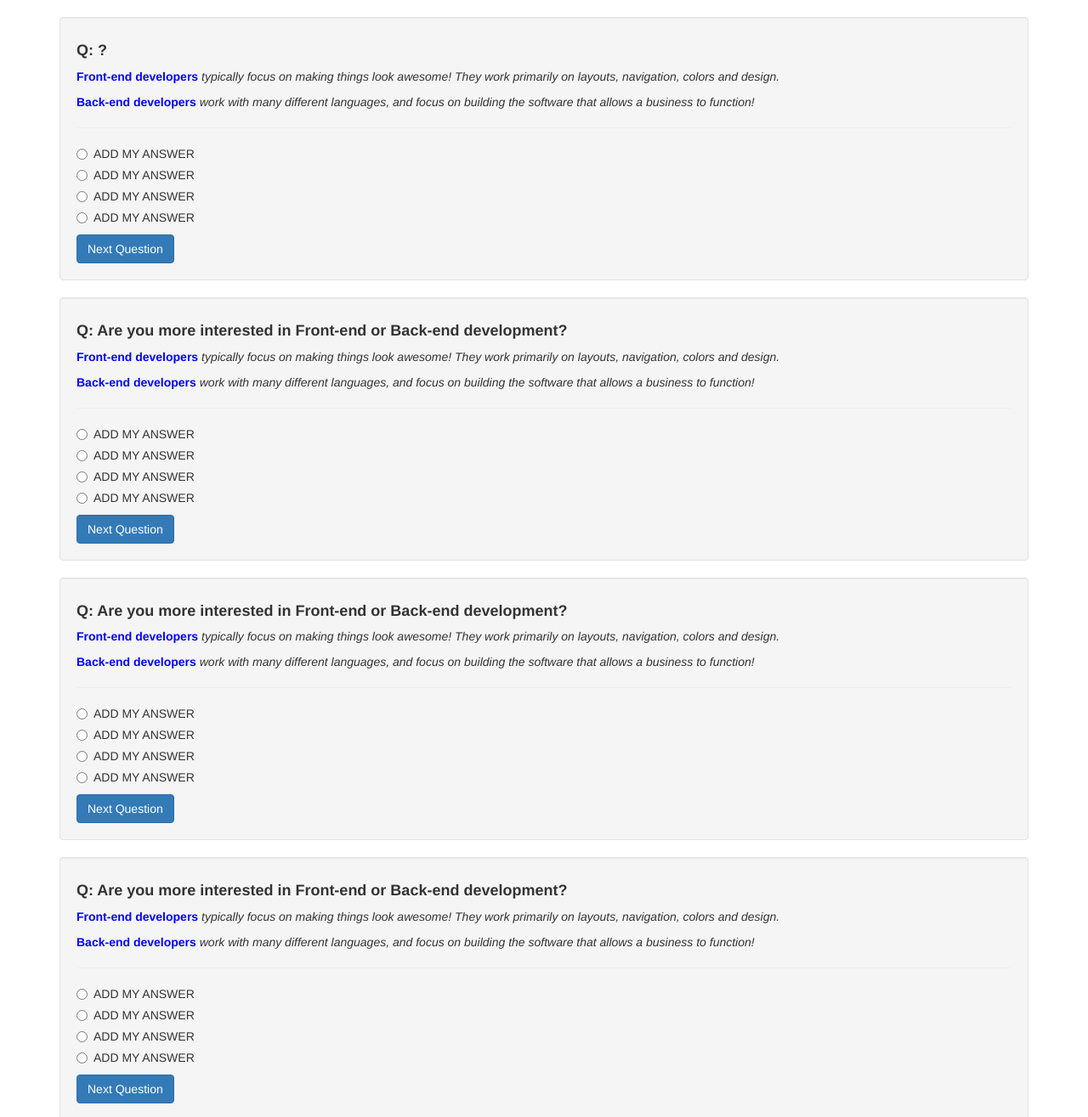
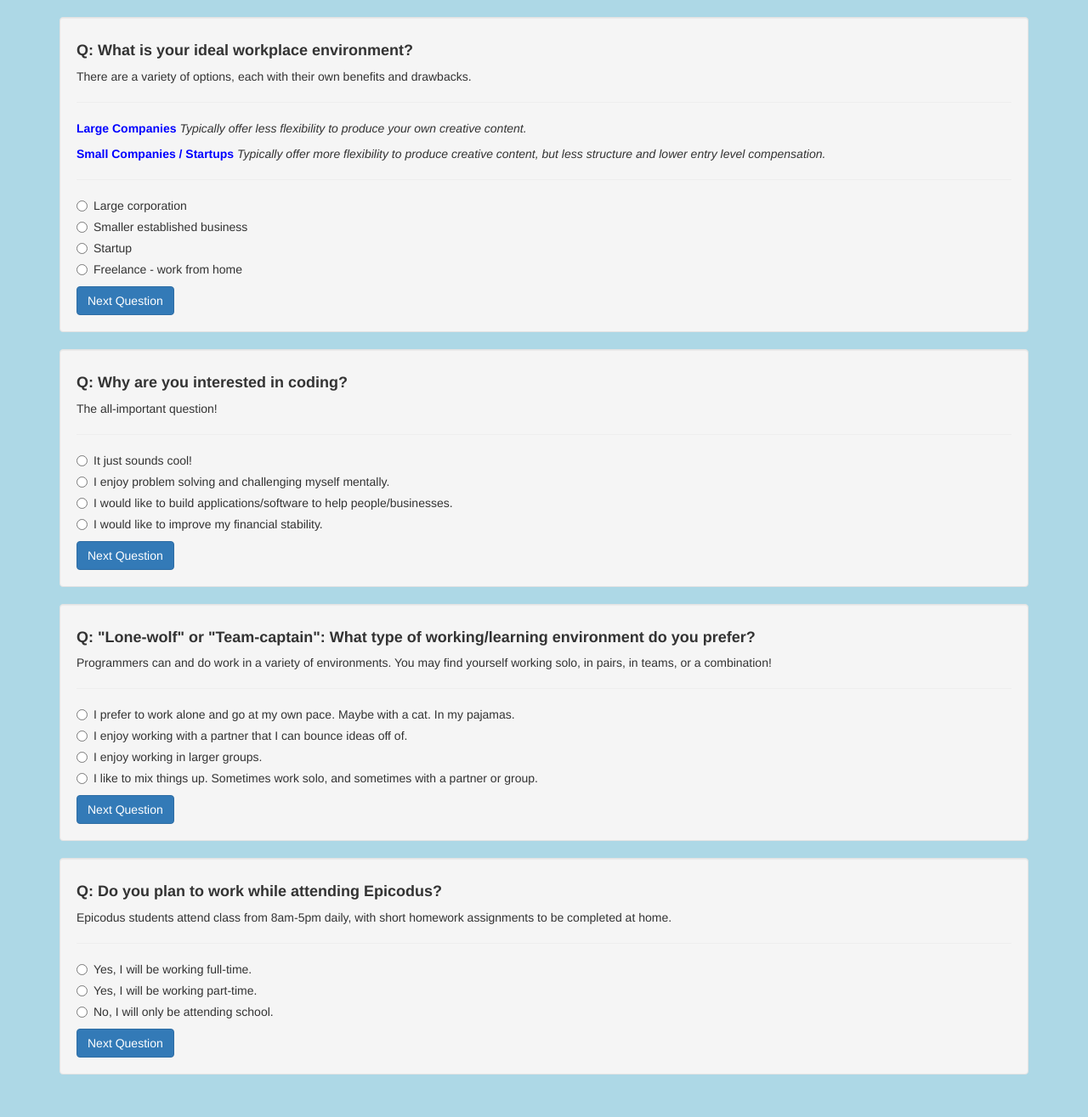
Before and after one commit to ebby89/Portfolio-Week-2, a plain HTML site: page index.html in a window 1280 px wide. Shown: the part 721-2036 px from the top of the page at 85% size. After the commit the page ends 2006 px from the top, so only its background shows below. Drawn offline with Linux system fonts and the light colour scheme.

Commit message:
Update questions. Assign values to each response. Add background styling.

```diff
--- a/css/styles.css
+++ b/css/styles.css
@@ -1,3 +1,7 @@
+body {
+  background-color: lightblue;
+}
+
 .center {
   text-align: center;
 }
--- a/index.html
+++ b/index.html
@@ -42,13 +42,13 @@
           <hr>
           <div class="radio">
             <label>
-              <input type="radio" name="frontBack" value="1">
+              <input type="radio" name="frontBack" value="2">
               Front-end Development
             </label>
           </div>
           <div class="radio">
             <label>
-              <input type="radio" name="frontBack" value="2">
+              <input type="radio" name="frontBack" value="1">
               Back-end Development
             </label>
           </div>
@@ -57,32 +57,34 @@
 
 <!-- START Q2 -->
         <div id="qTwo" class="form-group well">
-          <h4 class="bold">Q: ?</h4>
-          <p><strong class="infoColor">Front-end developers</strong> <em>typically focus on making things look awesome! They work primarily on layouts, navigation, colors and design.</em></p>
-          <p><strong class="infoColor">Back-end developers</strong> <em>work with many different languages, and focus on building the software that allows a business to function!</em></p>
+          <h4 class="bold">Q: What is your ideal workplace environment?</h4>
+          <p>There are a variety of options, each with their own benefits and drawbacks.</p>
+          <hr>
+          <p><strong class="infoColor">Large Companies</strong> <em>Typically offer less flexibility to produce your own creative content.</em></p>
+          <p><strong class="infoColor">Small Companies / Startups</strong> <em>Typically offer more flexibility to produce creative content, but less structure and lower entry level compensation.</em></p>
           <hr>
           <div class="radio">
             <label>
-              <input type="radio" name="CHANGE ME" value="4">
-              ADD MY ANSWER
+              <input type="radio" name="CHANGE ME" value="1">
+              Large corporation
+            </label>
+          </div>
+          <div class="radio">
+            <label>
+              <input type="radio" name="CHANGE ME" value="2">
+              Smaller established business
+            </label>
+          </div>
+          <div class="radio">
+            <label>
+              <input type="radio" name="CHANGE ME" value="3">
+              Startup
             </label>
           </div>
           <div class="radio">
             <label>
               <input type="radio" name="CHANGE ME" value="4">
-              ADD MY ANSWER
-            </label>
-          </div>
-          <div class="radio">
-            <label>
-              <input type="radio" name="CHANGE ME" value="4">
-              ADD MY ANSWER
-            </label>
-          </div>
-          <div class="radio">
-            <label>
-              <input type="radio" name="CHANGE ME" value="4">
-              ADD MY ANSWER
+              Freelance - work from home
             </label>
           </div>
           <button id="buttonTwo" class="btn btn-primary" type="button">Next Question</button>
@@ -90,32 +92,31 @@
 
 <!-- START Q3 -->
         <div id="qThree" class="form-group well">
-          <h4 class="bold">Q: Are you more interested in Front-end or Back-end development?</h4>
-          <p><strong class="infoColor">Front-end developers</strong> <em>typically focus on making things look awesome! They work primarily on layouts, navigation, colors and design.</em></p>
-          <p><strong class="infoColor">Back-end developers</strong> <em>work with many different languages, and focus on building the software that allows a business to function!</em></p>
+          <h4 class="bold">Q: Why are you interested in coding?</h4>
+          <p>The all-important question!</p>
           <hr>
           <div class="radio">
             <label>
               <input type="radio" name="CHANGE ME" value="4">
-              ADD MY ANSWER
+              It just sounds cool!
             </label>
           </div>
           <div class="radio">
             <label>
-              <input type="radio" name="CHANGE ME" value="4">
-              ADD MY ANSWER
+              <input type="radio" name="CHANGE ME" value="2">
+              I enjoy problem solving and challenging myself mentally.
             </label>
           </div>
           <div class="radio">
             <label>
-              <input type="radio" name="CHANGE ME" value="4">
-              ADD MY ANSWER
+              <input type="radio" name="CHANGE ME" value="3">
+              I would like to build applications/software to help people/businesses.
             </label>
           </div>
           <div class="radio">
             <label>
-              <input type="radio" name="CHANGE ME" value="4">
-              ADD MY ANSWER
+              <input type="radio" name="CHANGE ME" value="1">
+              I would like to improve my financial stability.
             </label>
           </div>
           <button id="buttonThree" class="btn btn-primary" type="button">Next Question</button>
@@ -123,32 +124,31 @@
 
 <!-- START Q4 -->
         <div id="qFour" class="form-group well">
-          <h4 class="bold">Q: Are you more interested in Front-end or Back-end development?</h4>
-          <p><strong class="infoColor">Front-end developers</strong> <em>typically focus on making things look awesome! They work primarily on layouts, navigation, colors and design.</em></p>
-          <p><strong class="infoColor">Back-end developers</strong> <em>work with many different languages, and focus on building the software that allows a business to function!</em></p>
+          <h4 class="bold">Q: "Lone-wolf" or "Team-captain": What type of working/learning environment do you prefer?</h4>
+          <p>Programmers can and do work in a variety of environments. You may find yourself working solo, in pairs, in teams, or a combination!</p>
           <hr>
           <div class="radio">
             <label>
               <input type="radio" name="CHANGE ME" value="4">
-              ADD MY ANSWER
+              I prefer to work alone and go at my own pace. Maybe with a cat. In my pajamas.
             </label>
           </div>
           <div class="radio">
             <label>
-              <input type="radio" name="CHANGE ME" value="4">
-              ADD MY ANSWER
+              <input type="radio" name="CHANGE ME" value="3">
+              I enjoy working with a partner that I can bounce ideas off of.
             </label>
           </div>
           <div class="radio">
             <label>
-              <input type="radio" name="CHANGE ME" value="4">
-              ADD MY ANSWER
+              <input type="radio" name="CHANGE ME" value="1">
+              I enjoy working in larger groups.
             </label>
           </div>
           <div class="radio">
             <label>
-              <input type="radio" name="CHANGE ME" value="4">
-              ADD MY ANSWER
+              <input type="radio" name="CHANGE ME" value="2">
+              I like to mix things up. Sometimes work solo, and sometimes with a partner or group.
             </label>
           </div>
           <button id="buttonFour" class="btn btn-primary" type="button">Next Question</button>
@@ -156,32 +156,25 @@
 
 <!-- START Q5 -->
         <div id="qFive" class="form-group well">
-          <h4 class="bold">Q: Are you more interested in Front-end or Back-end development?</h4>
-          <p><strong class="infoColor">Front-end developers</strong> <em>typically focus on making things look awesome! They work primarily on layouts, navigation, colors and design.</em></p>
-          <p><strong class="infoColor">Back-end developers</strong> <em>work with many different languages, and focus on building the software that allows a business to function!</em></p>
+          <h4 class="bold">Q: Do you plan to work while attending Epicodus?</h4>
+          <p>Epicodus students attend class from 8am-5pm daily, with short homework assignments to be completed at home.</p>
           <hr>
           <div class="radio">
             <label>
-              <input type="radio" name="CHANGE ME" value="4">
-              ADD MY ANSWER
+              <input type="radio" name="CHANGE ME" value="3">
+              Yes, I will be working full-time.
             </label>
           </div>
           <div class="radio">
             <label>
-              <input type="radio" name="CHANGE ME" value="4">
-              ADD MY ANSWER
+              <input type="radio" name="CHANGE ME" value="2">
+              Yes, I will be working part-time.
             </label>
           </div>
           <div class="radio">
             <label>
-              <input type="radio" name="CHANGE ME" value="4">
-              ADD MY ANSWER
-            </label>
-          </div>
-          <div class="radio">
-            <label>
-              <input type="radio" name="CHANGE ME" value="4">
-              ADD MY ANSWER
+              <input type="radio" name="CHANGE ME" value="1">
+              No, I will only be attending school.
             </label>
           </div>
           <button id="buttonFive" class="btn btn-primary" type="button">Next Question</button>
```
